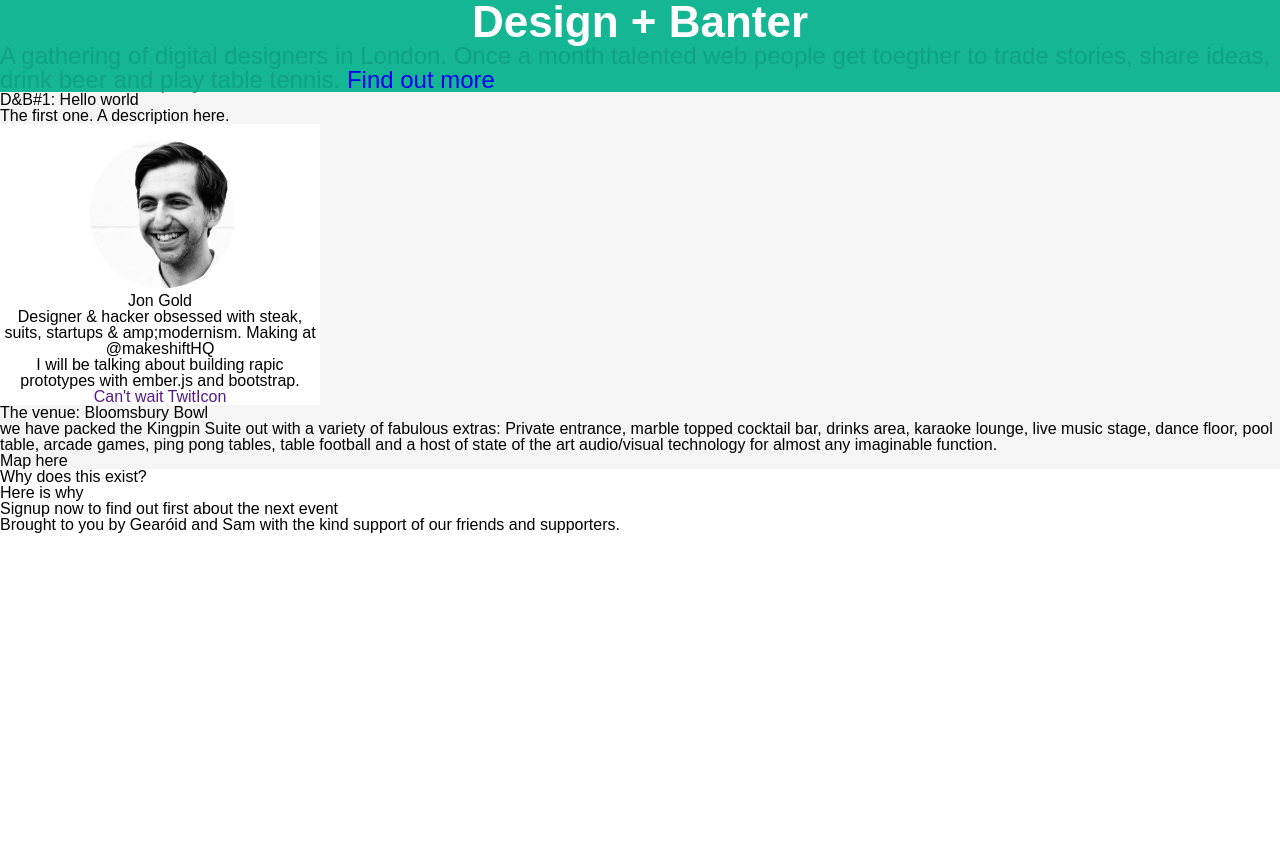
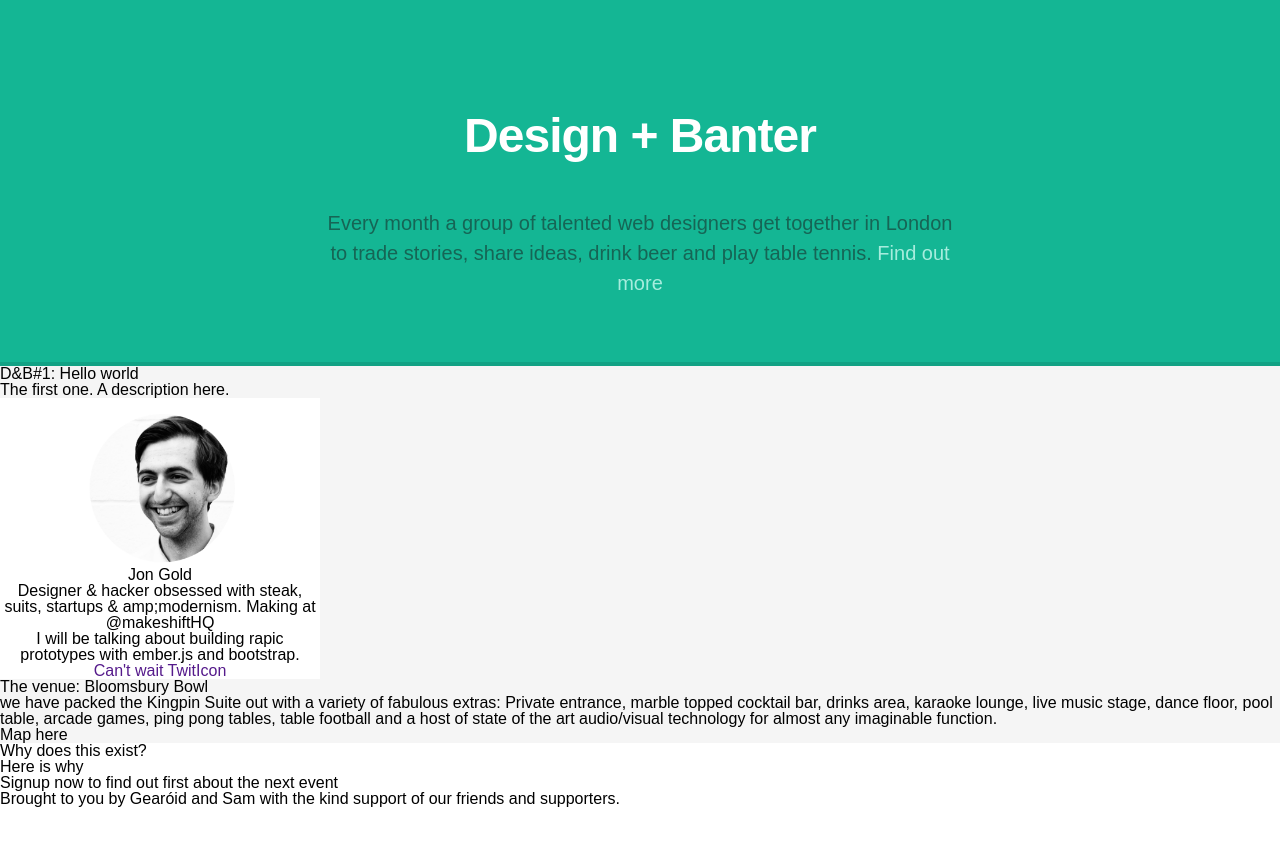
Before and after one commit to design-and-banter/db-dotcom, a Jekyll site: the page built from index.html, in a window 1280 px wide. Shown: the top 846 px of the page. Built offline with Jekyll 4.4.1, drawn with Linux system fonts in a browser that asks for light colours; nearby versions of some CDN libraries.

Commit message:
HEader is green

```diff
--- a/_includes/opening.html
+++ b/_includes/opening.html
@@ -1,6 +1,6 @@
 <header id="opening">
   <h1 class="logo">Design + Banter</h1>
-  <h2>A gathering of digital designers in London. Once a month talented web people get toegther to trade stories, share ideas, drink beer and play table tennis. <a href="#manifesto">Find out more</a></h2>
+  <h2>Every month a group of talented web designers get together in London to trade stories, share ideas, drink beer and play table tennis. <a href="#manifesto">Find out more</a></h2>
 
   {% include attend.html %}
 
--- a/_less/base/_colors.less
+++ b/_less/base/_colors.less
@@ -1,2 +1,4 @@
 @primary: #14B694;
+@primary-light:#a6ecdd;
 @primary-tint: #11a284;
+@primary-dark: #166555;
--- a/_less/objects/_logo.less
+++ b/_less/objects/_logo.less
@@ -1,6 +1,7 @@
 .logo {
   text-align: center;
-  font-size: 2.75em;
+  font-size: 3em;
+  letter-spacing: -1px;
   font-weight: 700;
   color: #ffffff;
   -webkit-font-smoothing: antialiased;
--- a/css/site.css
+++ b/css/site.css
@@ -153,15 +153,29 @@ body {
 }
 .logo {
   text-align: center;
-  font-size: 2.75em;
+  font-size: 3em;
+  letter-spacing: -1px;
   font-weight: 700;
   color: #ffffff;
   -webkit-font-smoothing: antialiased;
 }
 #opening {
   background: #14b694;
+  border-bottom: solid 0.25em #11a284;
+  padding: 4em 0;
+}
+#opening h1 {
+  margin: 1em 0;
 }
 #opening h2 {
-  font-size: 1.5em;
-  color: #11a284;
+  font-size: 1.25em;
+  color: #166555;
+  max-width: 32em;
+  margin: 0 auto;
+  line-height: 1.5;
+  text-align: center;
 }
+#opening h2 a {
+  color: #a6ecdd;
+  font-weight: 200;
+}
```
Also changed, not shown: _less/base/_mixins.css (added, +11 -0 lines), _less/objects/_opening.less (+13 -3 lines).
